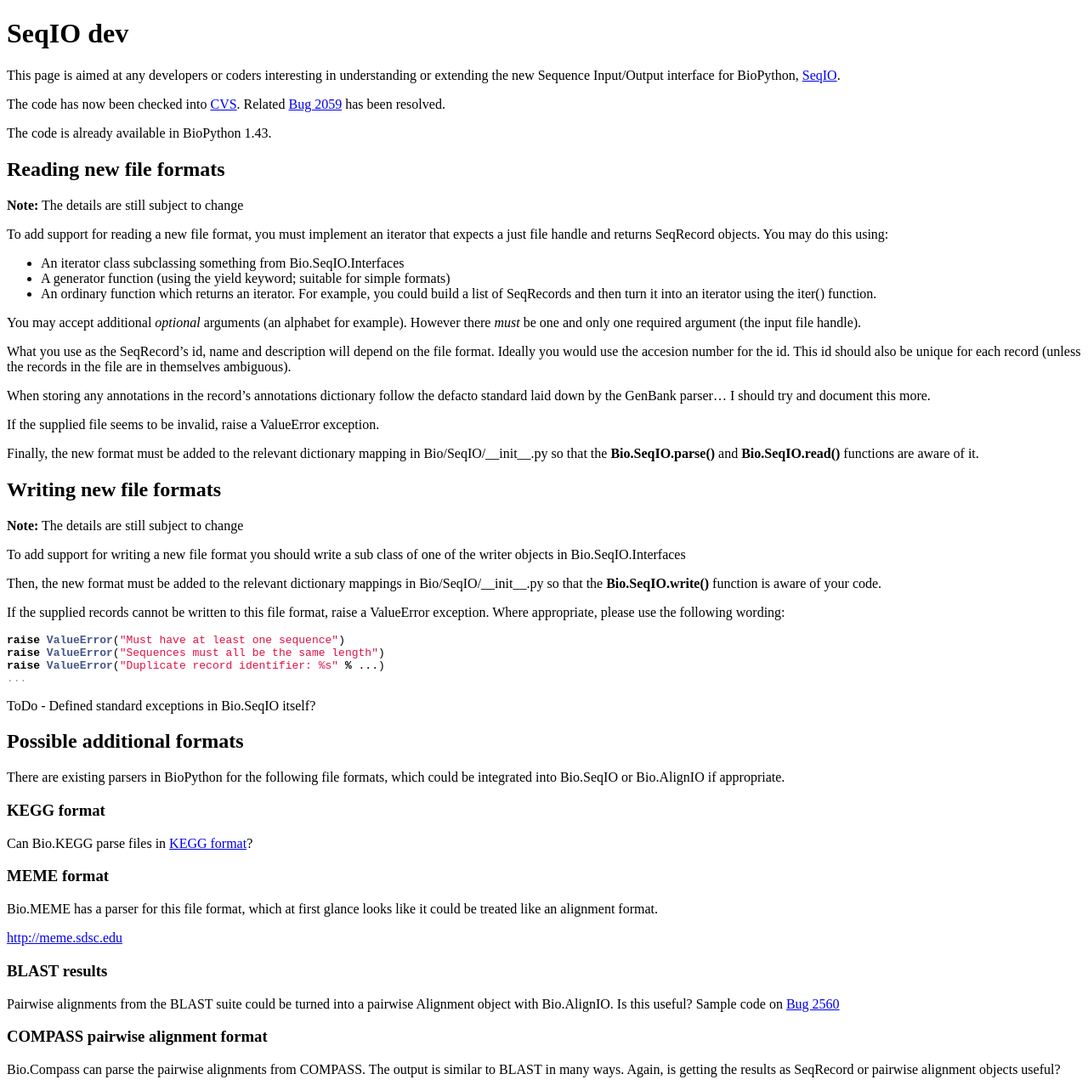
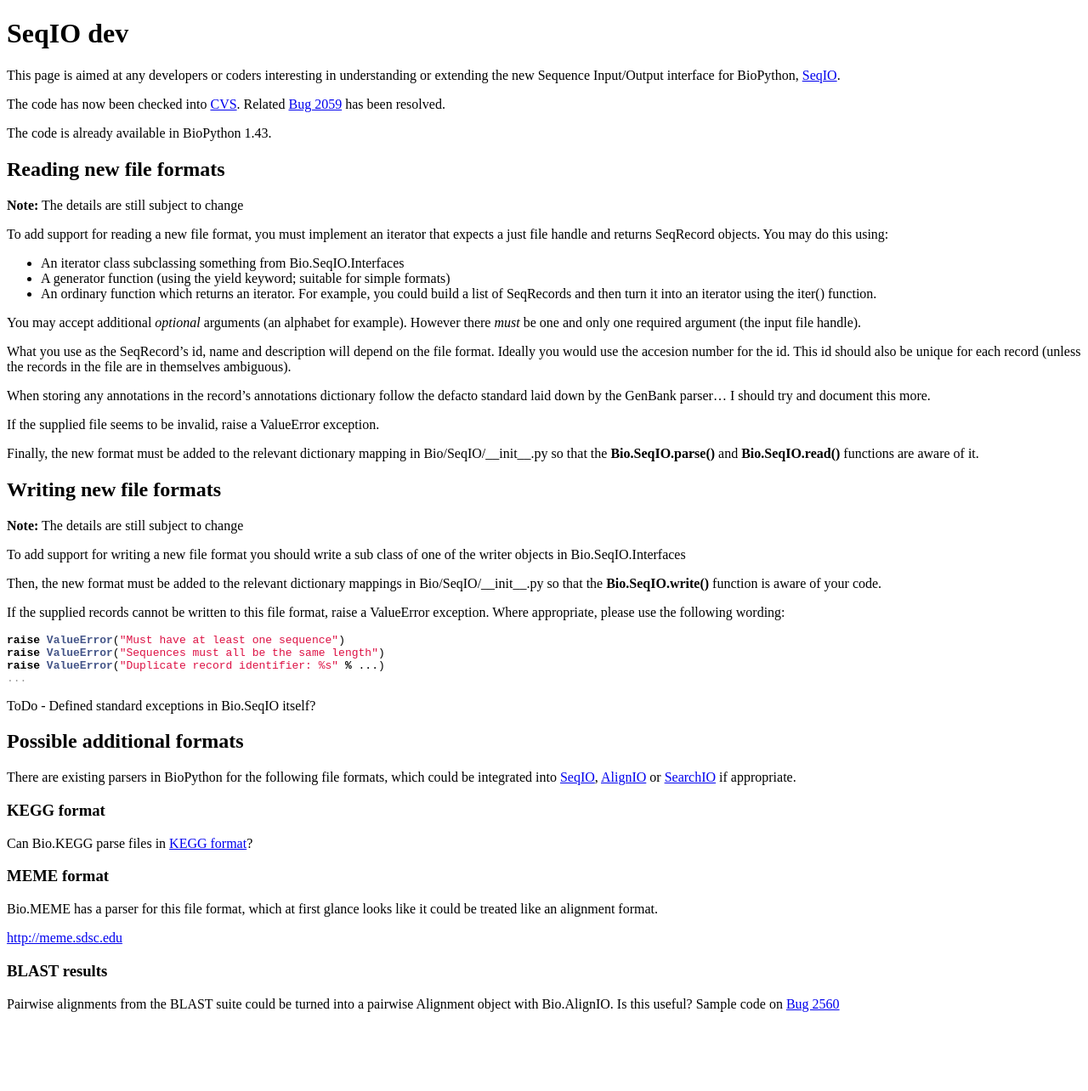
Before and after one commit to biopython/biopython.github.io, a Jekyll site: the page built from wiki/SeqIO_dev.md, in a window 1280 px wide. Shown: the whole page at 85% size. Built offline with Jekyll 4.4.1, drawn with Linux system fonts in a browser that asks for light colours; after the commit the page ends 1207 px from its top, so only the background shows below that.

Commit message:
/* Possible additional formats */

```diff
--- a/wiki/SeqIO_dev.md
+++ b/wiki/SeqIO_dev.md
@@ -79,7 +79,9 @@ Possible additional formats
 ---------------------------
 
 There are existing parsers in BioPython for the following file formats,
-which could be integrated into Bio.SeqIO or Bio.AlignIO if appropriate.
+which could be integrated into [SeqIO](SeqIO "wikilink"),
+[AlignIO](AlignIO "wikilink") or [SearchIO](SearchIO "wikilink") if
+appropriate.
 
 ### KEGG format
 
@@ -98,9 +100,3 @@ like it could be treated like an alignment format.
 Pairwise alignments from the BLAST suite could be turned into a pairwise
 Alignment object with Bio.AlignIO. Is this useful? Sample code on [Bug
 2560](http://bugzilla.open-bio.org/show_bug.cgi?id=2560)
-
-### COMPASS pairwise alignment format
-
-Bio.Compass can parse the pairwise alignments from COMPASS. The output
-is similar to BLAST in many ways. Again, is getting the results as
-SeqRecord or pairwise alignment objects useful?
```
Also changed, not shown: 1 other file.
